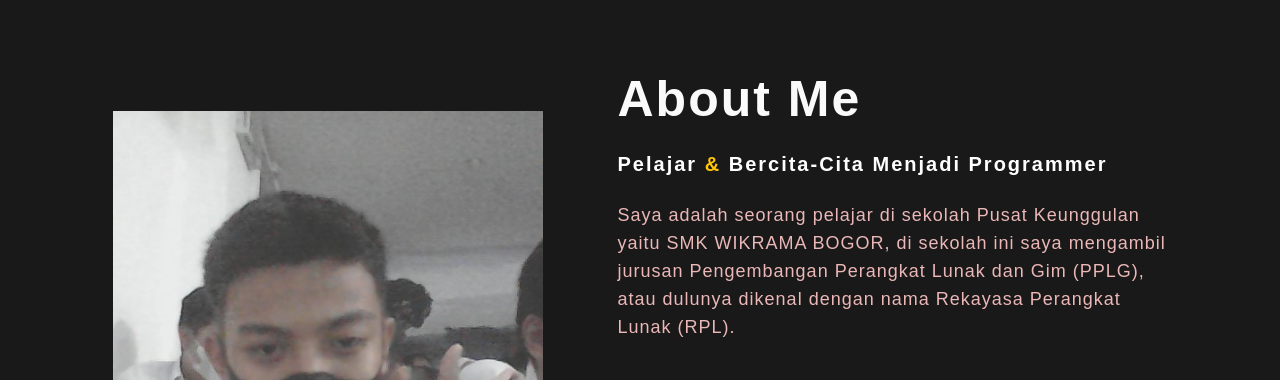
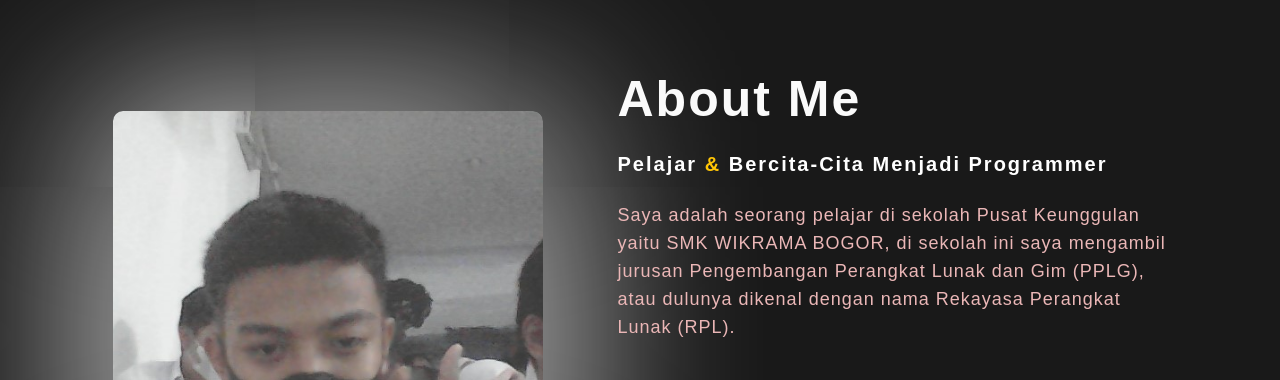
Before and after one commit to isadkang/Personal-Website, a plain HTML site: page index.html in a window 1280 px wide. Shown: the part 830-1210 px from the top of the page. Drawn offline with Linux system fonts and the light colour scheme.

Commit message:
modified:   index.html 	modified:   style.css

```diff
--- a/index.html
+++ b/index.html
@@ -47,7 +47,7 @@
     <!-- ABOUT PAGE -->
     <div class="about" id="about">
         <div class="main">
-            <img src="img/myface.jpg" alt="...">
+            <img src="img/myface.jpg" alt="..." class="img-aku">
             <div class="about-text">
                 <h2>About me</h2>
                 <h5>Pelajar <span>&</span> Bercita-cita menjadi Programmer</h5>
--- a/style.css
+++ b/style.css
@@ -152,6 +152,11 @@ h4 {
 .about img {
     height: auto;
     width: 430px;
+}
+
+.img-aku {
+    border-radius: 10px;;
+    box-shadow: 0 10px 200px 5px rgb(255, 255, 255);
 }
 
 .about-text {
```
